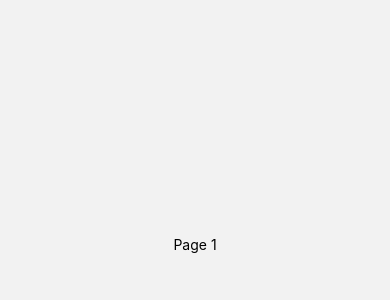
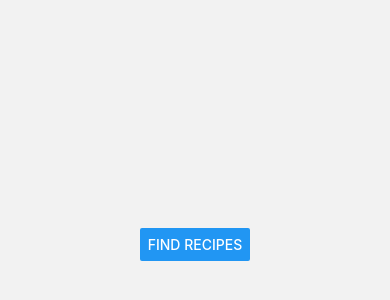
Before and after one commit to lukabagash/Recipe-Project, a React Native app in the folder Recipe-Project/: screen /Page1 in a window 390 px wide. Shown: the part 178-478 px from the top of the page. Built offline with nearby package versions, Linux system fonts and the light colour scheme.

Commit message:
removed text and created button on page 1

```diff
--- a/Recipe-Project/App.tsx
+++ b/Recipe-Project/App.tsx
@@ -2,6 +2,7 @@ import React from 'react';
 import { NavigationContainer } from '@react-navigation/native';
 import { createStackNavigator } from '@react-navigation/stack';
 import { StatusBar } from 'react-native';
+
 
 import Page1 from './Pages/Page1'
 import Page2 from './Pages/Page2'
--- a/Recipe-Project/Pages/Page1.tsx
+++ b/Recipe-Project/Pages/Page1.tsx
@@ -1,13 +1,17 @@
 import React from 'react';
-import { View, Text } from 'react-native';
+import { View, Text, Button } from 'react-native';
 import { styles } from '../styles/styles';
+import { useNavigation } from '@react-navigation/native';
+import { StackNavigationProp } from '@react-navigation/stack';
 
-interface Page1Props {}
+interface Page1Props {
+  navigation: StackNavigationProp<any>;
+}
 
-const Page1: React.FC<Page1Props> = () => {
+const Page1: React.FC<Page1Props> = ({navigation}) => {
   return (
     <View style={styles.deafultPage}>
-      <Text>Page 1</Text>
+      <Button title="Find Recipes" onPress={() => navigation.navigate('Page2')} />
     </View>
   );
 }
--- a/Recipe-Project/Pages/Page2.tsx
+++ b/Recipe-Project/Pages/Page2.tsx
@@ -1,6 +1,7 @@
 import React from 'react';
 import { View, Text } from 'react-native';
 import { styles } from '../styles/styles';
+import { useNavigation } from '@react-navigation/native';
 
 interface Page2Props {}
 
```
